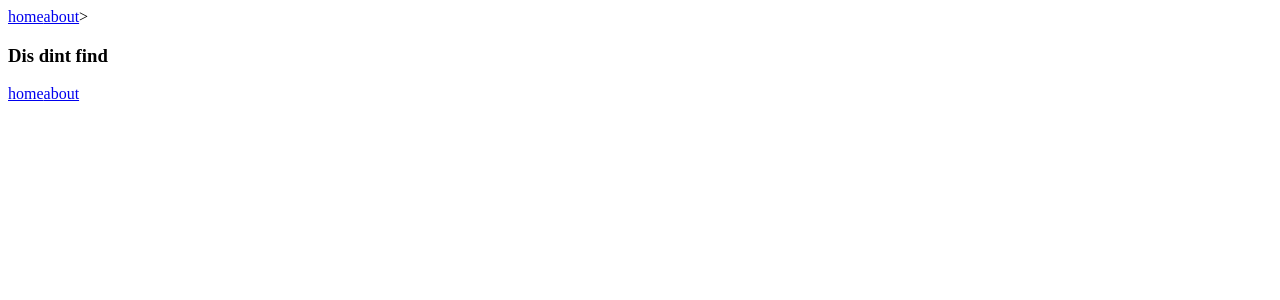
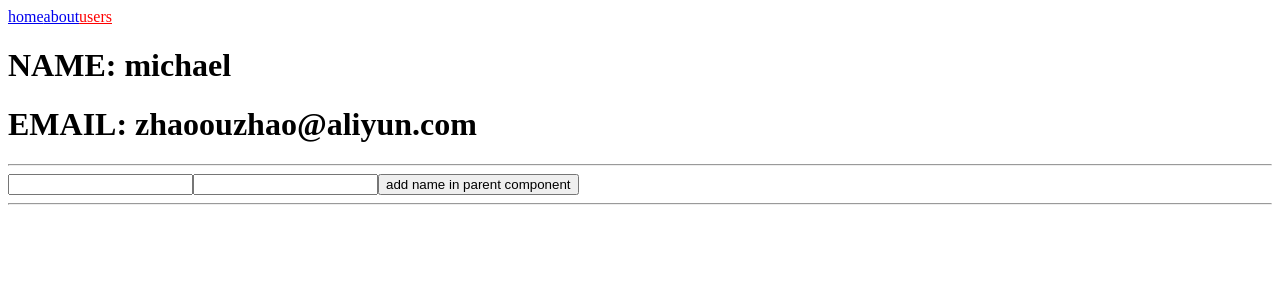
Before and after one commit to zhaoou/react_todolist, a React (Create React App) app: page /users in a window 1280 px wide. Shown: the top 300 px of the page. Built offline with nearby package versions, Linux system fonts and the light colour scheme.

Commit message:
add user

```diff
--- a/src/Routes.js
+++ b/src/Routes.js
@@ -2,6 +2,7 @@ import {Switch, Route, Link, NavLink, BrowserRouter} from "react-router-dom";
 import React, { Component } from 'react';
 import Todos from "./todos/Todos";
 import TodoDetails from "./todos/TodoDetails";
+import Users from "./users/Users";
 
 
 let About = (props) => (<h3> Abuot {props.name}</h3>);
@@ -19,7 +20,8 @@ let s = { color: "red"};
 let NavLinks = () => (
     <div>
         <NavLink exact activeStyle={s} to="/">home</NavLink>
-        <NavLink exact activeStyle={s} to="/about">about</NavLink>>
+        <NavLink exact activeStyle={s} to="/about">about</NavLink>
+        <NavLink exact activeStyle={s} to="/users">users</NavLink>
     </div>
 )
 
@@ -45,9 +47,12 @@ class Routes extends Component {
                     <Route path="/about"  render={ (props) => <About {...props} name={"Joel"} /> } />
                     <Route exact path="/" component={Todos} />
                     <Route path="/todo/:id" component={TodoDetails} />
+
+                    <Route path="/users" component={Users} />
+
                     <Route path="/:page" component={NotFound} />
                 </Switch>
-                <Links/>
+                {/*<Links/>*/}
             </div>
         );
     }
--- /dev/null
+++ b/src/users/User.js
@@ -0,0 +1,51 @@
+import React, { Component, Fragment } from 'react';
+import {Switch, Route, Link, NavLink, BrowserRouter, withRouter} from "react-router-dom";
+
+class User extends Component {
+
+    constructor(props) {
+        super(props);
+        console.log(props);
+        this.nameRef = React.createRef();
+        this.emailRef = React.createRef();
+
+        // copy of the function will be bound permanently to the object, not prototype, and will be looked up first when called. shadowing.
+        this.addUser = this.addUser.bind(this);
+        // this.goToTodo = this.goToTodo.bind(this);
+    }
+
+    // this function belongs to Todo.prototype
+    addUser(event) {
+        event.preventDefault();
+        this.props.add(this.nameRef.current.value, this.emailRef.current.value);
+        event.currentTarget.reset();
+    }
+
+    // goToTodo(event){
+    //     event.preventDefault();
+    //     this.props.history.push(`/todo/${this.props.name}`);
+    // }
+
+    componentDidMount() {
+        // console.log(this, "mounted");
+    }
+
+    render() {
+        return (
+            <Fragment>
+
+                <h1>NAME: {this.props.user.userName}</h1>
+                <h1>EMAIL: {this.props.user.userEmail}</h1>
+
+                {/*<Link to={{*/}
+                    {/*pathname:`/user/${this.props.email}`,*/}
+                    {/*state:{user:this.props.user}  }}>Details*/}
+                {/*</Link>*/}
+                {/*<button onClick={this.edit}>edit</button>*/}
+                <hr/>
+            </Fragment>
+        );
+    }
+}
+
+export default withRouter(User);
--- /dev/null
+++ b/src/users/UserForm.js
@@ -0,0 +1,38 @@
+import React, { Component, Fragment } from 'react';
+import {Link, withRouter} from "react-router-dom";
+
+class UserForm extends Component{
+
+    constructor(props) {
+        super(props);
+        this.nameRef = React.createRef();
+        this.emailRef = React.createRef();
+
+        // copy of the function will be bound permanently to the object, not prototype, and will be looked up first when called. shadowing.
+        this.addUser = this.addUser.bind(this);
+        // this.goToTodo = this.goToTodo.bind(this);
+    }
+
+    // this function belongs to Todo.prototype
+    addUser(event) {
+        event.preventDefault();
+        this.props.add(this.nameRef.current.value, this.emailRef.current.value);
+        event.currentTarget.reset();
+    }
+
+    render() {
+        return (
+            <Fragment>
+                {/*<h1> {this.props.user.userName}</h1>*/}
+                <form onSubmit={this.addUser}>
+                    <input type="text" ref={this.nameRef} name="name" />
+                    <input type="text" ref={this.emailRef} name="email" />
+                    <button type="submit"> add name in parent component</button>
+                </form>
+                <hr/>
+            </Fragment>
+        );
+    }
+}
+
+export default withRouter(UserForm);
--- /dev/null
+++ b/src/users/Users.js
@@ -0,0 +1,46 @@
+import React, { Component } from 'react';
+import User from "./User";
+import UserForm from "./UserForm";
+class Users extends Component {
+
+    constructor(props) {
+        super(props);
+        console.log("users created")
+        this.state = {users: [{userName:"michael",userEmail: "zhaoouzhao@aliyun.com"}]};
+        this.add = this.add.bind(this)
+        this.edit = this.edit.bind(this);
+    }
+
+    add(name, email){
+        let oldUsers = [...this.state.users];
+        let user = {userName:name, userEmail:email};
+        oldUsers.push(user);
+        this.setState({users: oldUsers});
+    }
+
+    edit(name, email){
+        console.log("edit is working")
+        // let oldUsers = [...this.state.users];
+        // let user = {userName:name, userEmail:email};
+        // oldUsers.push(user);
+        // this.setState({users: oldUsers});
+    }
+
+    render() {
+        return (
+                <div>
+
+                    { this.state.users.map( (e, i) => (
+
+                        <User key={i}  user={e} add={this.add} edit={this.edit}/>
+
+
+                    ))}
+
+                    <UserForm add={this.add}/>
+                </div>
+        );
+    }
+}
+
+export default Users;
```
Also changed, not shown: 1 other file (tests, documents, lock files or other folders).
